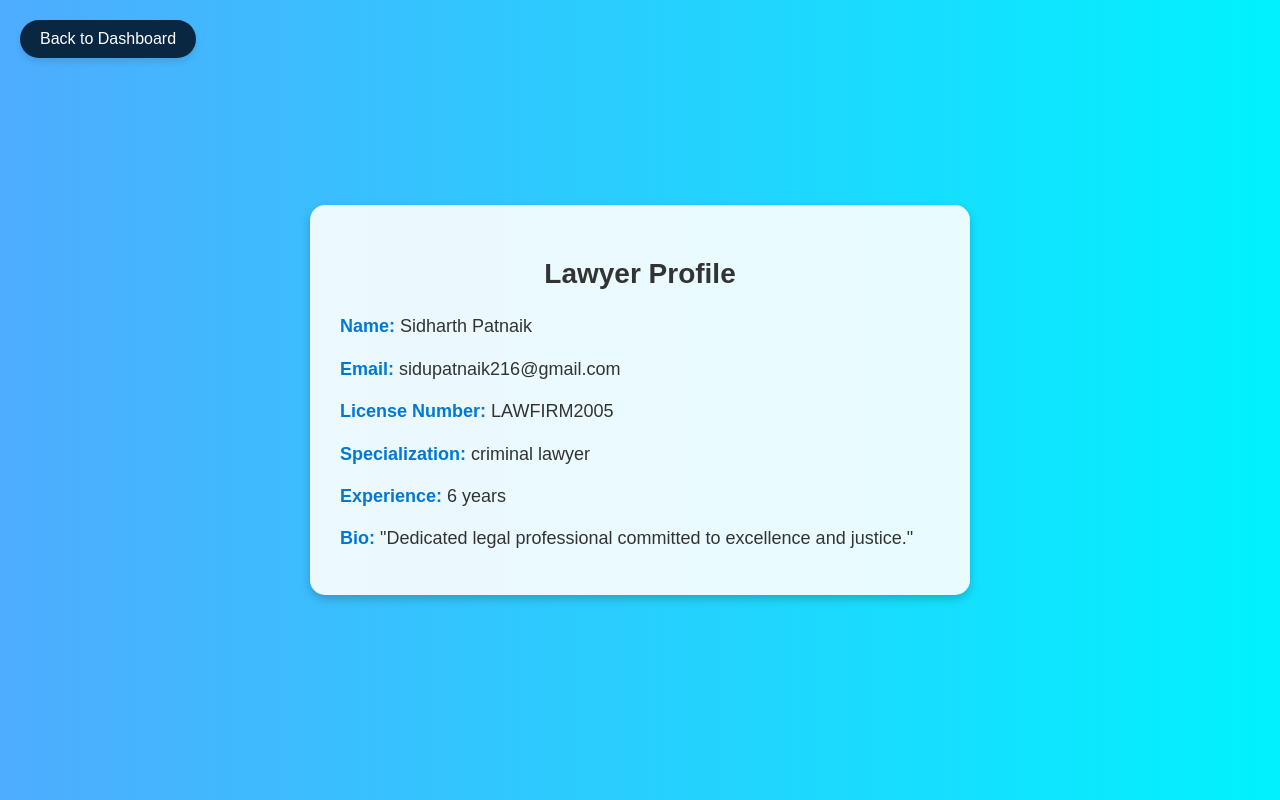
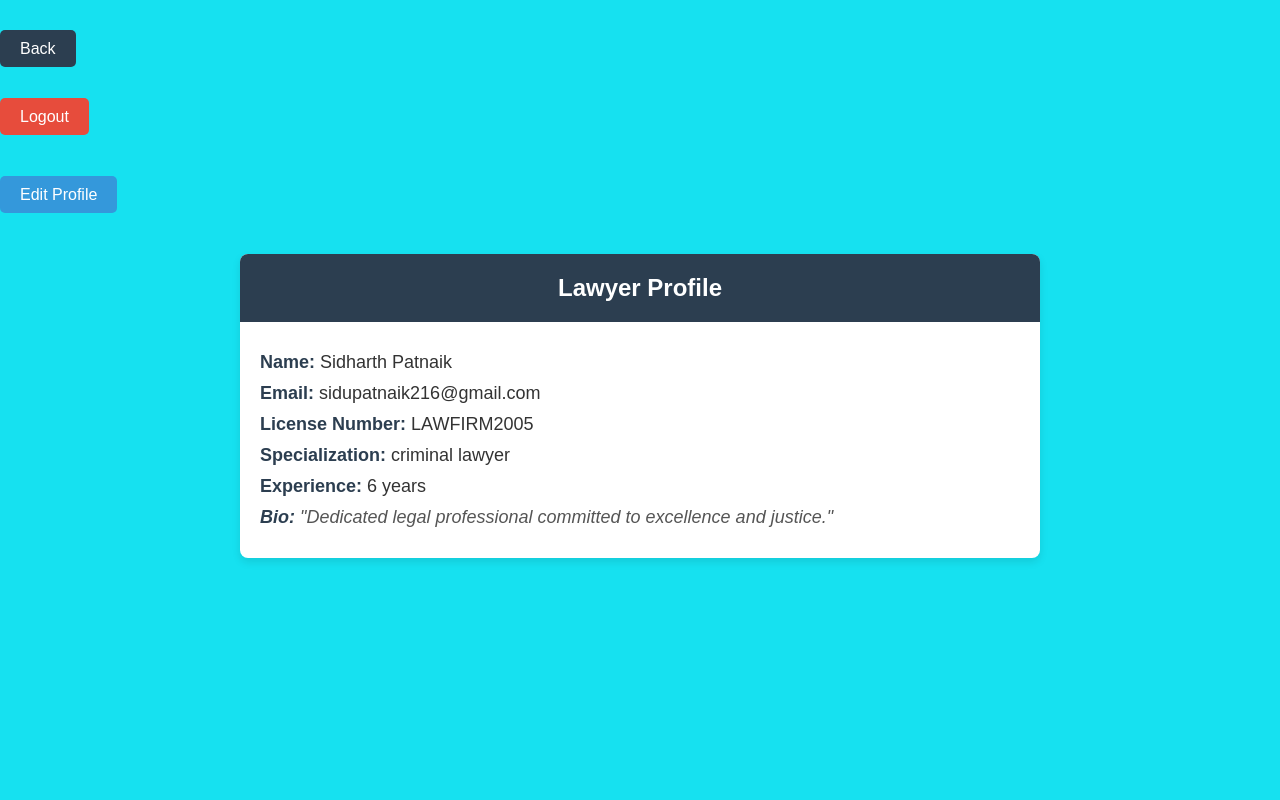
Before and after one commit to Sidharth-216/Sivini_law_house, a Flask app: page /lawyer_profile in a window 1280 px wide. Run offline with Flask 3, Linux system fonts and the light colour scheme; the visitor is signed in with stand-in values (Sample User, id 1); data comes from the database, SQL or seed files in the repository.

Commit message:
Update lawyer_profile.html

```diff
--- a/templates/lawyer_profile.html
+++ b/templates/lawyer_profile.html
@@ -4,15 +4,64 @@
     <meta charset="UTF-8">
     <meta name="viewport" content="width=device-width, initial-scale=1.0">
     <title>Lawyer Profile</title>
-    <link rel="icon" type="image/png" href="static/logoback.avif">
-    <link rel="stylesheet" href="static/lawyer_profile.css">
+    <style>
+        body {
+            font-family: Arial, sans-serif;
+            margin: 0;
+            padding: 0;
+            background-color: #16e1f0;
+            color: #333;
+        }
+        .profile-container {
+            max-width: 800px;
+            margin: 50px auto;
+            background: #fff;
+            box-shadow: 0 4px 8px rgba(0, 0, 0, 0.1);
+            border-radius: 8px;
+            overflow: hidden;
+        }
+        .profile-container h2 {
+            background-color: #2c3e50;
+            color: #fff;
+            text-align: center;
+            padding: 20px;
+            margin: 0;
+        }
+        .profile-info {
+            padding: 20px;
+        }
+        .profile-info p {
+            font-size: 18px;
+            margin: 10px 0;
+        }
+        .profile-info p strong {
+            color: #2c3e50;
+        }
+        .profile-info p:last-child {
+            font-style: italic;
+            color: #555;
+        }
+        .profile-container:hover {
+            transform: scale(1.02);
+            transition: transform 0.3s ease;
+        }
+    </style>
 </head>
 <body>
-    <!-- Back Button -->
-    <a href="{{ url_for('new_dashboard') }}">
-        <button id="backButton" class="back-button">Back to Dashboard</button>
-    </a>
-
+    <div style="text-align: center; margin-top: 40px;margin-bottom:20px;"></div>
+        <a href="javascript:history.back()" style="text-decoration: none; color: #fff; background-color: #2c3e50; padding: 10px 20px; border-radius: 5px; font-size: 16px;">Back</a>
+    </div>
+    <div style="text-align: center; margin-top: 50px; margin-bottom: 40px;"></div>
+        <a href="javascript:void(0);" id="logoutButton" style="text-decoration: none; color: #fff; background-color: #e74c3c; padding: 10px 20px; border-radius: 5px; font-size: 16px; margin-right: 530px;">Logout</a>
+        <script>
+            document.getElementById('logoutButton').addEventListener('click', function() {
+            window.location.href = '/lawyer_login';
+            });
+        </script>
+    </div>
+    <div style="text-align: center; margin-top: 60px;margin-bottom:20px;"></div>
+        <a href="/edit-profile" style="text-decoration: none; color: #fff; background-color: #3498db; padding: 10px 20px; border-radius: 5px; font-size: 16px;">Edit Profile</a>
+    </div>
     <div class="profile-container">
         <h2>Lawyer Profile</h2>
         <div class="profile-info">
@@ -24,7 +73,5 @@
             <p><strong>Bio:</strong> "Dedicated legal professional committed to excellence and justice."</p>
         </div>
     </div>
-
-    <script src="static/lawyer_profile.js"></script>
 </body>
 </html>
```
